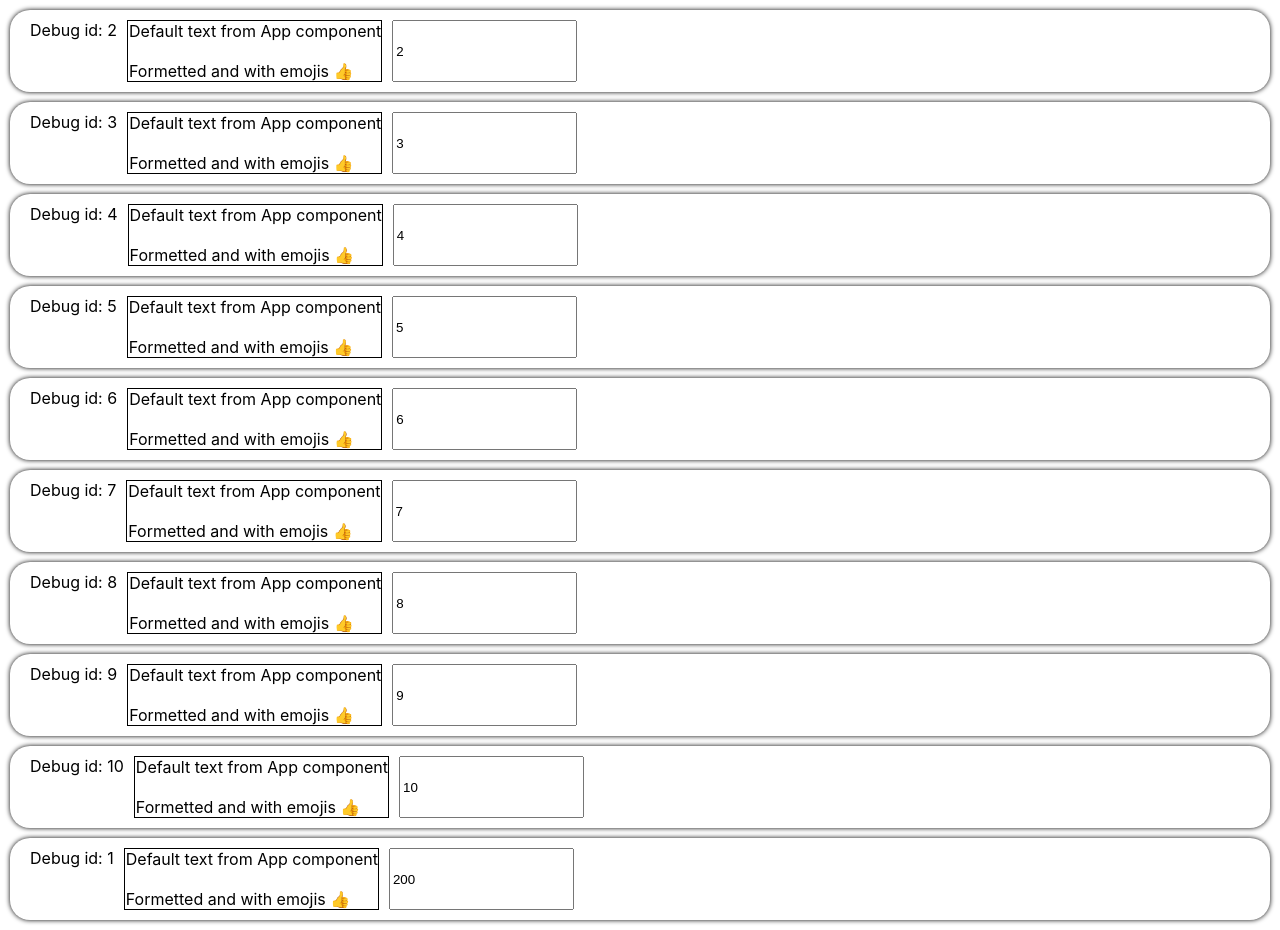
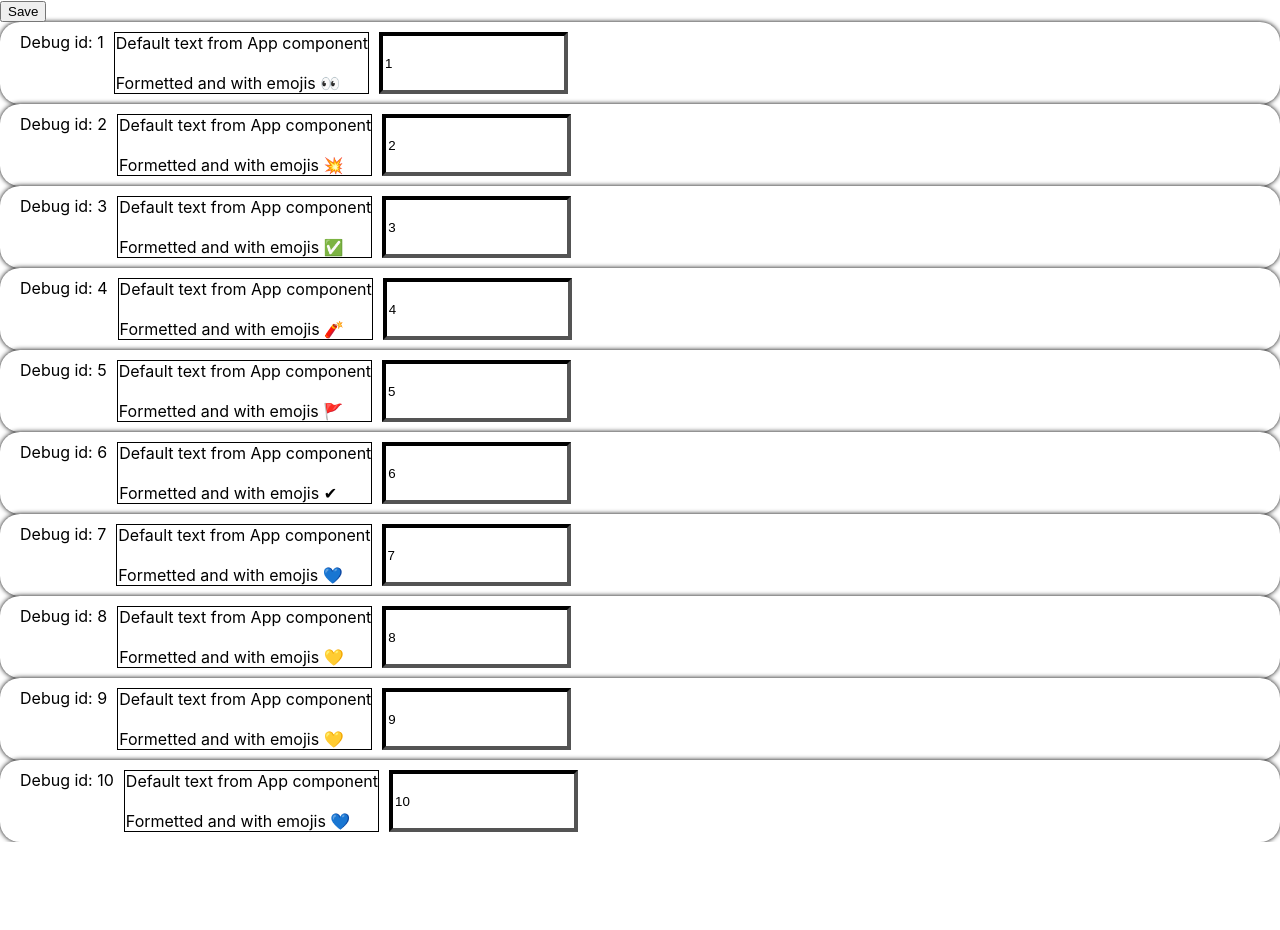
Before and after one commit to artandrey/form-to-json, a React (Create React App) app: page / in a window 1280 px wide. After the commit the page ends 842 px from the top, so only its background shows below. Built offline with nearby package versions, Linux system fonts and the light colour scheme.

Commit message:
added save functionality

```diff
--- a/src/App.js
+++ b/src/App.js
@@ -3,6 +3,8 @@ import Form from './EnhancedEditor';
 import rawJsonToHTML from './converters/raw-json-to-html';
 import MOCK_DELAYED_MESSAGES from './mock-data/delayed-messages.json';
 import DelayedMessagesSettings from './DelayedMessagesSettings';
+import initEditorState from './converters/init-editor-state';
+import getRawJSONStringFromEditorState from './converters/raw-json-from-draft-state';
 
 const normalizeAPIDelayedMessagesData = (apiData) => {
     const result = {};
@@ -29,16 +31,48 @@ const normalizeAPIDelayedMessagesData = (apiData) => {
     }
     return Object.entries(result).map(([id, data]) => ({ ID: id, ...data }));
 };
+
+const convertDelayedMessagesListToValidAPIData = (messages) => {
+    const result = {};
+    messages.forEach((item) => {
+        const { ID, message, message_delay } = item;
+
+        result['message' + ID] = message;
+        result['message_delay' + ID] = message_delay;
+    });
+
+    return result;
+};
 const App = () => {
     const delayedMessages = useMemo(
-        () => normalizeAPIDelayedMessagesData(MOCK_DELAYED_MESSAGES),
+        () =>
+            normalizeAPIDelayedMessagesData(MOCK_DELAYED_MESSAGES).map(
+                ({ message, ...other }) => ({
+                    message: initEditorState(message),
+                    ...other,
+                })
+            ),
         []
     );
-    console.log(delayedMessages);
+
+    const handleMessageSettinsSave = useCallback((messages) => {
+        const messagesWithJSONContent = messages.map(
+            ({ message, ...other }) => ({
+                message: getRawJSONStringFromEditorState(message),
+                ...other,
+            })
+        );
+        const dataForAPI = convertDelayedMessagesListToValidAPIData(
+            messagesWithJSONContent
+        );
+    }, []);
     return (
         <div>
             {/* <Form content={jsonValue} onSubmit={handleFormSubmit} /> */}
-            <DelayedMessagesSettings messages={delayedMessages} />
+            <DelayedMessagesSettings
+                messages={delayedMessages}
+                handleMessageSettingsChange={handleMessageSettinsSave}
+            />
         </div>
     );
 };
--- a/src/DelayedMessagesSettings.jsx
+++ b/src/DelayedMessagesSettings.jsx
@@ -1,5 +1,6 @@
 import React, { useCallback, useEffect, useMemo, useState } from 'react';
 import { DragDropContext, Draggable, Droppable } from 'react-beautiful-dnd';
+import { useDebouncedCallback } from 'use-debounce';
 import EnhancedEditor from './EnhancedEditor';
 
 const DelayedMessageItem = React.forwardRef((props, ref) => {
@@ -9,32 +10,43 @@ const DelayedMessageItem = React.forwardRef((props, ref) => {
         ID,
         onDelayChnage,
         onMessageChnage,
+        invalidDelay,
         ...otherProps
     } = props;
-
+    const [delay, setDelay] = useState(message_delay);
     const handleDelayInputChange = useCallback(
         (event) => {
-            const value = event.target.value;
+            const value = +event.target.value;
+            setDelay(value);
             onDelayChnage && onDelayChnage(value, ID);
         },
-        [onDelayChnage]
+        [onDelayChnage, setDelay, ID]
     );
+
+    useEffect(() => {
+        setDelay(message_delay);
+    }, [message_delay]);
 
     const handleMessageChange = useCallback(
         (editorValue) => {
             onMessageChnage && onMessageChnage(editorValue, ID);
         },
-        [onMessageChnage]
+        [onMessageChnage, ID]
     );
+    console.log(invalidDelay);
     return (
         <div className="message-item" {...otherProps} ref={ref}>
             <span>Debug id: {ID}</span>
             <EnhancedEditor onChange={handleMessageChange} content={message} />
             <input
+                style={{
+                    borderColor: invalidDelay ? 'red' : 'black',
+                    borderWidth: '4px',
+                }}
                 min={0}
                 type="number"
                 onChange={handleDelayInputChange}
-                value={message_delay}
+                value={delay}
                 name=""
                 id=""
             />
@@ -58,60 +70,140 @@ const DelayedMessageListItem = (props) => {
     );
 };
 
-const DelayedMessagesList = ({ messages = [] }) => {
+const DelayedMessagesList = ({
+    messages = [],
+    repeatingDelays = [],
+    onDelayChanage,
+    onMessageChnage,
+}) => {
     return messages.map((message, index) => (
-        <DelayedMessageListItem index={index} key={message.ID} {...message} />
+        <DelayedMessageListItem
+            index={index}
+            key={message.ID}
+            {...message}
+            onDelayChnage={onDelayChanage}
+            onMessageChnage={onMessageChnage}
+            invalidDelay={repeatingDelays.includes(message.message_delay)}
+        />
     ));
 };
 
-const DelayedMessagesSettings = ({ messages: messagesList }) => {
+const switchDelay = (array, item1Index, item2Index) => {
+    const result = [...array];
+    const item1 = result[item1Index];
+    const item2 = result[item2Index];
+    const item1Delay = item1.message_delay;
+    const item2Delay = item2.message_delay;
+
+    item1.message_delay = item2Delay;
+    item2.message_delay = item1Delay;
+
+    return result;
+};
+
+const DelayedMessagesSettings = ({
+    messages: messagesList,
+    handleMessageSettingsChange,
+}) => {
     const [messages, setMessages] = useState(messagesList);
 
-    const updateMessageFieldsById = useCallback((ID, fieldsToUpdate = {}) => {
-        setMessages(messages => {
+    const updateMessageFieldsById = useCallback(
+        (ID, fieldsToUpdate = {}) => {
+            setMessages((messages) => {
                 const changedMessages = [...messages];
                 for (const i in changedMessages) {
                     const item = changedMessages[i];
-                console.log(i);
                     if (item.ID === ID) {
-                    changedMessages[i] = {...item, ...fieldsToUpdate};
+                        changedMessages[i] = { ...item, ...fieldsToUpdate };
                         break;
                     }
                 }
                 return changedMessages;
             });
-    }, [setMessages]);
+        },
+        [setMessages]
+    );
 
+    const handleMessageContentChange = useCallback(
+        (content, ID) => {
+            updateMessageFieldsById(ID, { message: content });
+        },
+        [updateMessageFieldsById]
+    );
+    const handleMessageDelayChange = useCallback(
+        (delay, ID) => {
+            updateMessageFieldsById(ID, { message_delay: delay });
+        },
+        [updateMessageFieldsById]
+    );
 
+    const debouncedHanadleMessageDelayChange = useDebouncedCallback(
+        handleMessageDelayChange,
+        300
+    );
 
-    const handleMessageContentChange = useCallback((content, ID) => {
-        updateMessageFieldsById(ID, {message: content});
-    }, [updateMessageFieldsById]);
-    const handleMessageDelayChange = useCallback((delay, ID) => {
-        updateMessageFieldsById(ID, {message_delay: delay});
-    }, [updateMessageFieldsById]);
-
-
-    useEffect(() => {
-        setTimeout(() => {
-            handleMessageDelayChange(200, '1')
-        }, 1000);
-    }, [])
     const orderedMessages = useMemo(() => {
-        return messages.sort((messageA, messageB) => messageA.message_delay - messageB.message_delay)
+        return messages.sort(
+            (messageA, messageB) =>
+                messageA.message_delay - messageB.message_delay
+        );
     }, [messages]);
 
+    const repeatingDelay = useMemo(() => {
+        const delaysArray = messages.map(({ message_delay }) => message_delay);
+        const repeatingDelay =
+            delaysArray.filter(
+                (delay, index, delays) => delays.indexOf(delay) !== index
+            ) || [];
+        return repeatingDelay;
+    }, [messages]);
+
+    const handleDragEnd = useCallback(
+        (result) => {
+            if (!result.destination) return;
+            const destinationIndex = result.destination.index;
+            const sourceIndex = result.source.index;
+            if (destinationIndex === sourceIndex) return;
+
+            setMessages((messages) =>
+                switchDelay(messages, sourceIndex, destinationIndex)
+            );
+        },
+        [setMessages]
+    );
+
+    const handleFormSubmit = useCallback(
+        (event) => {
+            event.preventDefault();
+            handleMessageSettingsChange &&
+                handleMessageSettingsChange(messages, repeatingDelay.length);
+        },
+        [messages, repeatingDelay, handleMessageSettingsChange]
+    );
+
     return (
-        <DragDropContext>
+        <form onSubmit={handleFormSubmit}>
+            <button disabled={repeatingDelay.length} type="submit">
+                Save
+            </button>
+            <DragDropContext onDragEnd={handleDragEnd}>
                 <Droppable droppableId="messages-list">
                     {({ innerRef, droppableProps, placeholder }) => (
                         <div ref={innerRef} {...droppableProps}>
-                        <DelayedMessagesList messages={orderedMessages} />
+                            <DelayedMessagesList
+                                messages={orderedMessages}
+                                repeatingDelays={repeatingDelay}
+                                onMessageChnage={handleMessageContentChange}
+                                onDelayChanage={
+                                    debouncedHanadleMessageDelayChange
+                                }
+                            />
                             {placeholder}
                         </div>
                     )}
                 </Droppable>
             </DragDropContext>
+        </form>
     );
 };
 
--- a/src/EnhancedEditor.jsx
+++ b/src/EnhancedEditor.jsx
@@ -2,35 +2,14 @@ import React, { useCallback, useEffect, useState } from 'react';
 import { EditorState, Editor, convertFromRaw } from 'draft-js';
 import 'draft-js/dist/Draft.css';
 import getRawJSONStringFromEditorState from './converters/raw-json-from-draft-state';
-
-const initEditorState = (content) => {
-    if (content instanceof EditorState) return content;
-    if (content) {
-        return EditorState.createWithContent(
-            convertFromRaw(JSON.parse(content))
-        );
-    } else {
-        return EditorState.createEmpty();
-    }
-};
+import initEditorState from './converters/init-editor-state';
 
 const EnhancedEditor = ({ content, onChange }) => {
-    const [editorValue, setEditorValue] = useState(initEditorState(content));
-    const handleChange = useCallback(
-        (editorValue) => {
-            setEditorValue(editorValue);
-            onChange && onChange(editorValue);
-        },
-        [onChange]
-    );
-
-    useEffect(() => {
-        setEditorValue(initEditorState(content));
-    }, [setEditorValue, content]);
+    const editorValue = initEditorState(content);
 
     return (
         <div className="editor-wrapper" style={{ border: 'solid 1px black' }}>
-            <Editor editorState={editorValue} onChange={handleChange} />
+            <Editor editorState={editorValue} onChange={onChange} />
         </div>
     );
 };
--- /dev/null
+++ b/src/converters/init-editor-state.js
@@ -0,0 +1,14 @@
+import { EditorState, convertFromRaw } from 'draft-js';
+
+const initEditorState = (content) => {
+    if (content instanceof EditorState) return content;
+    if (content) {
+        return EditorState.createWithContent(
+            convertFromRaw(JSON.parse(content))
+        );
+    } else {
+        return EditorState.createEmpty();
+    }
+};
+
+export default initEditorState;
--- a/src/index.css
+++ b/src/index.css
@@ -13,7 +13,6 @@ code {
 }
 
 .message-item {
-    margin: 10px;
     padding: 10px 20px;
     border-radius: 20px;
     box-shadow: black 0 0 5px 0;
--- a/src/mock-data/delayed-messages.json
+++ b/src/mock-data/delayed-messages.json
@@ -1,14 +1,14 @@
 {
-    "message1": "{\"blocks\":[{\"key\":\"1kdsb\",\"text\":\"Default text from App component\",\"type\":\"unstyled\",\"depth\":0,\"inlineStyleRanges\":[],\"entityRanges\":[],\"data\":{}},{\"key\":\"2ipln\",\"text\":\"\",\"type\":\"unstyled\",\"depth\":0,\"inlineStyleRanges\":[],\"entityRanges\":[],\"data\":{}},{\"key\":\"2glph\",\"text\":\"Formetted and with emojis 👍\",\"type\":\"unstyled\",\"depth\":0,\"inlineStyleRanges\":[],\"entityRanges\":[],\"data\":{}}],\"entityMap\":{}}",
-    "message2": "{\"blocks\":[{\"key\":\"1kdsb\",\"text\":\"Default text from App component\",\"type\":\"unstyled\",\"depth\":0,\"inlineStyleRanges\":[],\"entityRanges\":[],\"data\":{}},{\"key\":\"2ipln\",\"text\":\"\",\"type\":\"unstyled\",\"depth\":0,\"inlineStyleRanges\":[],\"entityRanges\":[],\"data\":{}},{\"key\":\"2glph\",\"text\":\"Formetted and with emojis 👍\",\"type\":\"unstyled\",\"depth\":0,\"inlineStyleRanges\":[],\"entityRanges\":[],\"data\":{}}],\"entityMap\":{}}",
-    "message3": "{\"blocks\":[{\"key\":\"1kdsb\",\"text\":\"Default text from App component\",\"type\":\"unstyled\",\"depth\":0,\"inlineStyleRanges\":[],\"entityRanges\":[],\"data\":{}},{\"key\":\"2ipln\",\"text\":\"\",\"type\":\"unstyled\",\"depth\":0,\"inlineStyleRanges\":[],\"entityRanges\":[],\"data\":{}},{\"key\":\"2glph\",\"text\":\"Formetted and with emojis 👍\",\"type\":\"unstyled\",\"depth\":0,\"inlineStyleRanges\":[],\"entityRanges\":[],\"data\":{}}],\"entityMap\":{}}",
-    "message4": "{\"blocks\":[{\"key\":\"1kdsb\",\"text\":\"Default text from App component\",\"type\":\"unstyled\",\"depth\":0,\"inlineStyleRanges\":[],\"entityRanges\":[],\"data\":{}},{\"key\":\"2ipln\",\"text\":\"\",\"type\":\"unstyled\",\"depth\":0,\"inlineStyleRanges\":[],\"entityRanges\":[],\"data\":{}},{\"key\":\"2glph\",\"text\":\"Formetted and with emojis 👍\",\"type\":\"unstyled\",\"depth\":0,\"inlineStyleRanges\":[],\"entityRanges\":[],\"data\":{}}],\"entityMap\":{}}",
-    "message5": "{\"blocks\":[{\"key\":\"1kdsb\",\"text\":\"Default text from App component\",\"type\":\"unstyled\",\"depth\":0,\"inlineStyleRanges\":[],\"entityRanges\":[],\"data\":{}},{\"key\":\"2ipln\",\"text\":\"\",\"type\":\"unstyled\",\"depth\":0,\"inlineStyleRanges\":[],\"entityRanges\":[],\"data\":{}},{\"key\":\"2glph\",\"text\":\"Formetted and with emojis 👍\",\"type\":\"unstyled\",\"depth\":0,\"inlineStyleRanges\":[],\"entityRanges\":[],\"data\":{}}],\"entityMap\":{}}",
-    "message6": "{\"blocks\":[{\"key\":\"1kdsb\",\"text\":\"Default text from App component\",\"type\":\"unstyled\",\"depth\":0,\"inlineStyleRanges\":[],\"entityRanges\":[],\"data\":{}},{\"key\":\"2ipln\",\"text\":\"\",\"type\":\"unstyled\",\"depth\":0,\"inlineStyleRanges\":[],\"entityRanges\":[],\"data\":{}},{\"key\":\"2glph\",\"text\":\"Formetted and with emojis 👍\",\"type\":\"unstyled\",\"depth\":0,\"inlineStyleRanges\":[],\"entityRanges\":[],\"data\":{}}],\"entityMap\":{}}",
-    "message7": "{\"blocks\":[{\"key\":\"1kdsb\",\"text\":\"Default text from App component\",\"type\":\"unstyled\",\"depth\":0,\"inlineStyleRanges\":[],\"entityRanges\":[],\"data\":{}},{\"key\":\"2ipln\",\"text\":\"\",\"type\":\"unstyled\",\"depth\":0,\"inlineStyleRanges\":[],\"entityRanges\":[],\"data\":{}},{\"key\":\"2glph\",\"text\":\"Formetted and with emojis 👍\",\"type\":\"unstyled\",\"depth\":0,\"inlineStyleRanges\":[],\"entityRanges\":[],\"data\":{}}],\"entityMap\":{}}",
-    "message8": "{\"blocks\":[{\"key\":\"1kdsb\",\"text\":\"Default text from App component\",\"type\":\"unstyled\",\"depth\":0,\"inlineStyleRanges\":[],\"entityRanges\":[],\"data\":{}},{\"key\":\"2ipln\",\"text\":\"\",\"type\":\"unstyled\",\"depth\":0,\"inlineStyleRanges\":[],\"entityRanges\":[],\"data\":{}},{\"key\":\"2glph\",\"text\":\"Formetted and with emojis 👍\",\"type\":\"unstyled\",\"depth\":0,\"inlineStyleRanges\":[],\"entityRanges\":[],\"data\":{}}],\"entityMap\":{}}",
-    "message9": "{\"blocks\":[{\"key\":\"1kdsb\",\"text\":\"Default text from App component\",\"type\":\"unstyled\",\"depth\":0,\"inlineStyleRanges\":[],\"entityRanges\":[],\"data\":{}},{\"key\":\"2ipln\",\"text\":\"\",\"type\":\"unstyled\",\"depth\":0,\"inlineStyleRanges\":[],\"entityRanges\":[],\"data\":{}},{\"key\":\"2glph\",\"text\":\"Formetted and with emojis 👍\",\"type\":\"unstyled\",\"depth\":0,\"inlineStyleRanges\":[],\"entityRanges\":[],\"data\":{}}],\"entityMap\":{}}",
-    "message10": "{\"blocks\":[{\"key\":\"1kdsb\",\"text\":\"Default text from App component\",\"type\":\"unstyled\",\"depth\":0,\"inlineStyleRanges\":[],\"entityRanges\":[],\"data\":{}},{\"key\":\"2ipln\",\"text\":\"\",\"type\":\"unstyled\",\"depth\":0,\"inlineStyleRanges\":[],\"entityRanges\":[],\"data\":{}},{\"key\":\"2glph\",\"text\":\"Formetted and with emojis 👍\",\"type\":\"unstyled\",\"depth\":0,\"inlineStyleRanges\":[],\"entityRanges\":[],\"data\":{}}],\"entityMap\":{}}",
+    "message1": "{\"blocks\":[{\"key\":\"1kdsb\",\"text\":\"Default text from App component\",\"type\":\"unstyled\",\"depth\":0,\"inlineStyleRanges\":[],\"entityRanges\":[],\"data\":{}},{\"key\":\"2ipln\",\"text\":\"\",\"type\":\"unstyled\",\"depth\":0,\"inlineStyleRanges\":[],\"entityRanges\":[],\"data\":{}},{\"key\":\"2glph\",\"text\":\"Formetted and with emojis 👀\",\"type\":\"unstyled\",\"depth\":0,\"inlineStyleRanges\":[],\"entityRanges\":[],\"data\":{}}],\"entityMap\":{}}",
+    "message2": "{\"blocks\":[{\"key\":\"1kdsb\",\"text\":\"Default text from App component\",\"type\":\"unstyled\",\"depth\":0,\"inlineStyleRanges\":[],\"entityRanges\":[],\"data\":{}},{\"key\":\"2ipln\",\"text\":\"\",\"type\":\"unstyled\",\"depth\":0,\"inlineStyleRanges\":[],\"entityRanges\":[],\"data\":{}},{\"key\":\"2glph\",\"text\":\"Formetted and with emojis 💥\",\"type\":\"unstyled\",\"depth\":0,\"inlineStyleRanges\":[],\"entityRanges\":[],\"data\":{}}],\"entityMap\":{}}",
+    "message3": "{\"blocks\":[{\"key\":\"1kdsb\",\"text\":\"Default text from App component\",\"type\":\"unstyled\",\"depth\":0,\"inlineStyleRanges\":[],\"entityRanges\":[],\"data\":{}},{\"key\":\"2ipln\",\"text\":\"\",\"type\":\"unstyled\",\"depth\":0,\"inlineStyleRanges\":[],\"entityRanges\":[],\"data\":{}},{\"key\":\"2glph\",\"text\":\"Formetted and with emojis ✅\",\"type\":\"unstyled\",\"depth\":0,\"inlineStyleRanges\":[],\"entityRanges\":[],\"data\":{}}],\"entityMap\":{}}",
+    "message4": "{\"blocks\":[{\"key\":\"1kdsb\",\"text\":\"Default text from App component\",\"type\":\"unstyled\",\"depth\":0,\"inlineStyleRanges\":[],\"entityRanges\":[],\"data\":{}},{\"key\":\"2ipln\",\"text\":\"\",\"type\":\"unstyled\",\"depth\":0,\"inlineStyleRanges\":[],\"entityRanges\":[],\"data\":{}},{\"key\":\"2glph\",\"text\":\"Formetted and with emojis 🧨\",\"type\":\"unstyled\",\"depth\":0,\"inlineStyleRanges\":[],\"entityRanges\":[],\"data\":{}}],\"entityMap\":{}}",
+    "message5": "{\"blocks\":[{\"key\":\"1kdsb\",\"text\":\"Default text from App component\",\"type\":\"unstyled\",\"depth\":0,\"inlineStyleRanges\":[],\"entityRanges\":[],\"data\":{}},{\"key\":\"2ipln\",\"text\":\"\",\"type\":\"unstyled\",\"depth\":0,\"inlineStyleRanges\":[],\"entityRanges\":[],\"data\":{}},{\"key\":\"2glph\",\"text\":\"Formetted and with emojis 🚩\",\"type\":\"unstyled\",\"depth\":0,\"inlineStyleRanges\":[],\"entityRanges\":[],\"data\":{}}],\"entityMap\":{}}",
+    "message6": "{\"blocks\":[{\"key\":\"1kdsb\",\"text\":\"Default text from App component\",\"type\":\"unstyled\",\"depth\":0,\"inlineStyleRanges\":[],\"entityRanges\":[],\"data\":{}},{\"key\":\"2ipln\",\"text\":\"\",\"type\":\"unstyled\",\"depth\":0,\"inlineStyleRanges\":[],\"entityRanges\":[],\"data\":{}},{\"key\":\"2glph\",\"text\":\"Formetted and with emojis ✔\",\"type\":\"unstyled\",\"depth\":0,\"inlineStyleRanges\":[],\"entityRanges\":[],\"data\":{}}],\"entityMap\":{}}",
+    "message7": "{\"blocks\":[{\"key\":\"1kdsb\",\"text\":\"Default text from App component\",\"type\":\"unstyled\",\"depth\":0,\"inlineStyleRanges\":[],\"entityRanges\":[],\"data\":{}},{\"key\":\"2ipln\",\"text\":\"\",\"type\":\"unstyled\",\"depth\":0,\"inlineStyleRanges\":[],\"entityRanges\":[],\"data\":{}},{\"key\":\"2glph\",\"text\":\"Formetted and with emojis 💙\",\"type\":\"unstyled\",\"depth\":0,\"inlineStyleRanges\":[],\"entityRanges\":[],\"data\":{}}],\"entityMap\":{}}",
+    "message8": "{\"blocks\":[{\"key\":\"1kdsb\",\"text\":\"Default text from App component\",\"type\":\"unstyled\",\"depth\":0,\"inlineStyleRanges\":[],\"entityRanges\":[],\"data\":{}},{\"key\":\"2ipln\",\"text\":\"\",\"type\":\"unstyled\",\"depth\":0,\"inlineStyleRanges\":[],\"entityRanges\":[],\"data\":{}},{\"key\":\"2glph\",\"text\":\"Formetted and with emojis 💛\",\"type\":\"unstyled\",\"depth\":0,\"inlineStyleRanges\":[],\"entityRanges\":[],\"data\":{}}],\"entityMap\":{}}",
+    "message9": "{\"blocks\":[{\"key\":\"1kdsb\",\"text\":\"Default text from App component\",\"type\":\"unstyled\",\"depth\":0,\"inlineStyleRanges\":[],\"entityRanges\":[],\"data\":{}},{\"key\":\"2ipln\",\"text\":\"\",\"type\":\"unstyled\",\"depth\":0,\"inlineStyleRanges\":[],\"entityRanges\":[],\"data\":{}},{\"key\":\"2glph\",\"text\":\"Formetted and with emojis 💛\",\"type\":\"unstyled\",\"depth\":0,\"inlineStyleRanges\":[],\"entityRanges\":[],\"data\":{}}],\"entityMap\":{}}",
+    "message10": "{\"blocks\":[{\"key\":\"1kdsb\",\"text\":\"Default text from App component\",\"type\":\"unstyled\",\"depth\":0,\"inlineStyleRanges\":[],\"entityRanges\":[],\"data\":{}},{\"key\":\"2ipln\",\"text\":\"\",\"type\":\"unstyled\",\"depth\":0,\"inlineStyleRanges\":[],\"entityRanges\":[],\"data\":{}},{\"key\":\"2glph\",\"text\":\"Formetted and with emojis 💙\",\"type\":\"unstyled\",\"depth\":0,\"inlineStyleRanges\":[],\"entityRanges\":[],\"data\":{}}],\"entityMap\":{}}",
     "message_delay1": 1,
     "message_delay2": 2,
     "message_delay3": 3,
```
Lines whose indentation alone changed are shown as unchanged.
